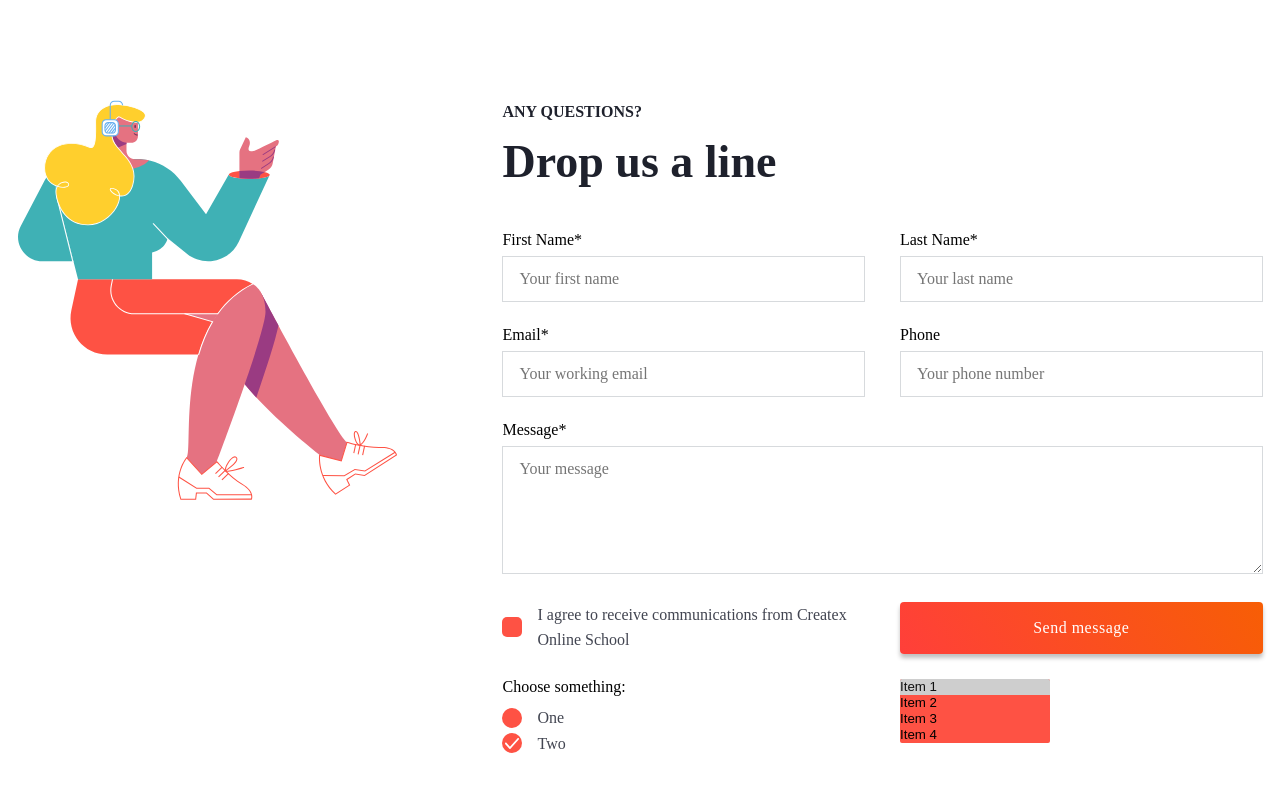
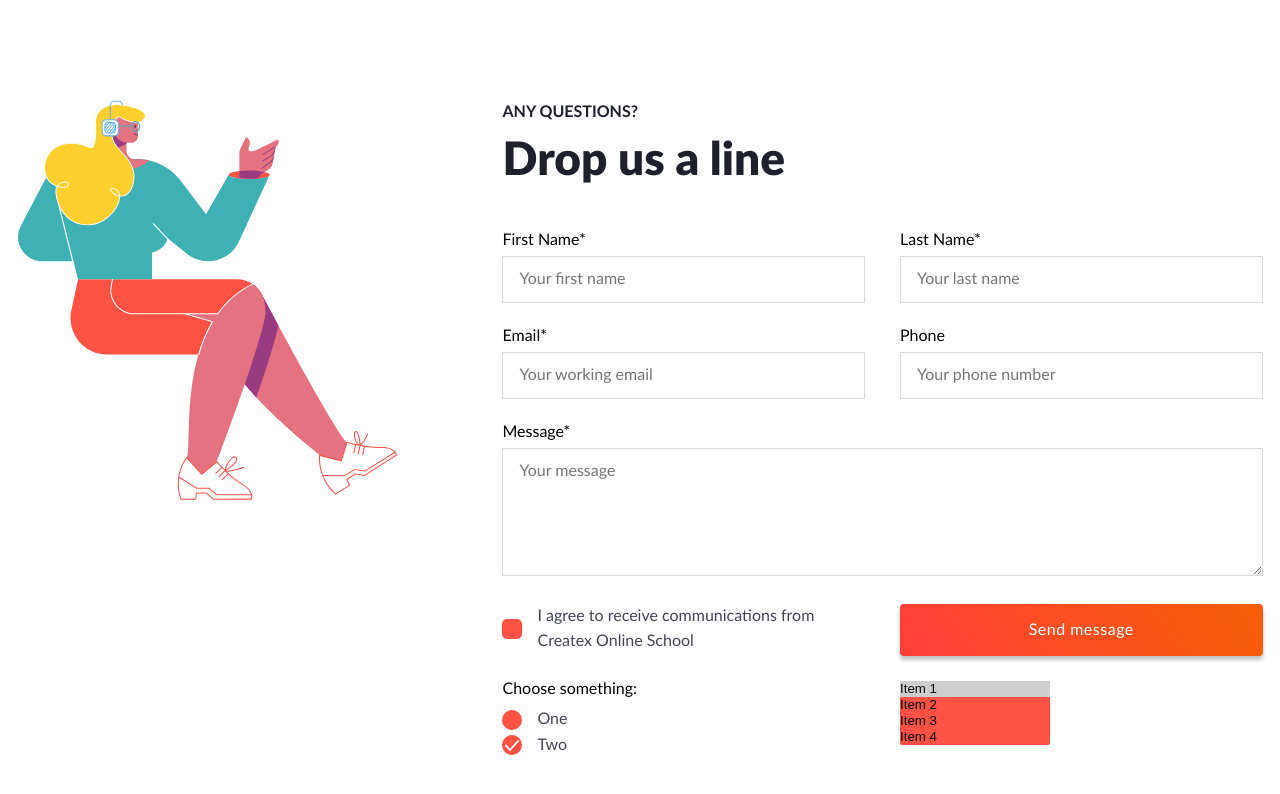
Before and after one commit to OksanaSypavka/lesson-16, a plain HTML site: page index.html in a window 1280 px wide. Drawn offline with Linux system fonts and the light colour scheme; files whose address does not match are found by name; a web font is replaced by a local one.

Commit message:
Add files via upload

```diff
--- a/css/style.css
+++ b/css/style.css
@@ -1,5 +1,5 @@
 body {
-   font-family: "Lato" sans-serif;
+   font-family: "Lato", sans-serif;
 }
 
 .wrapper {
--- a/index.html
+++ b/index.html
@@ -27,7 +27,7 @@
                         <div class="content__title__title">Drop us a line</div>
                      </div>
                      <div class="content__form ">
-                        <form class="content__form__body form" action="">
+                        <form class="content__form__body form" action="#">
                            <div class="form__line">
                               <label class="form__label" for="first_name">First Name*</label>
                               <input class="form__input" name="first_name" id="first_name" type="text"
```
